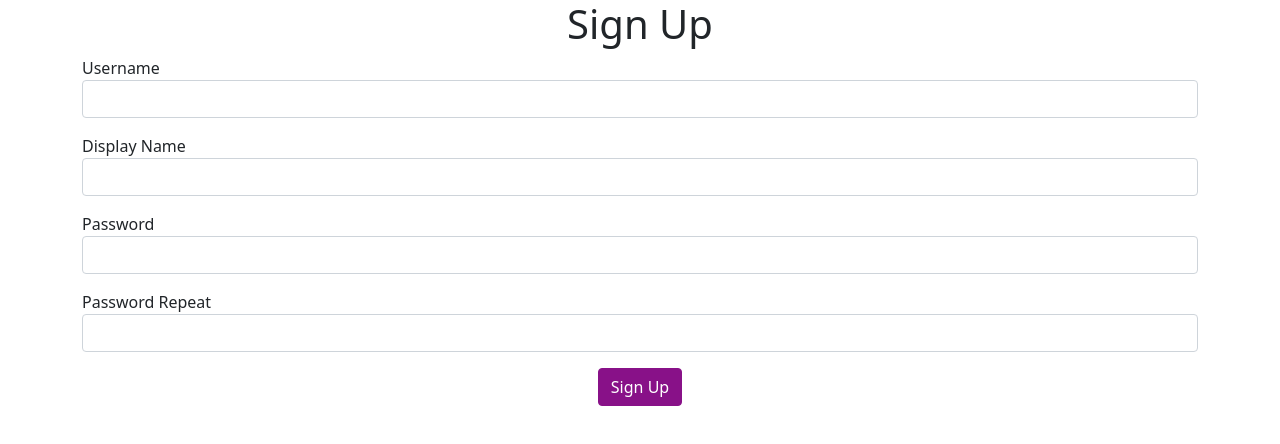
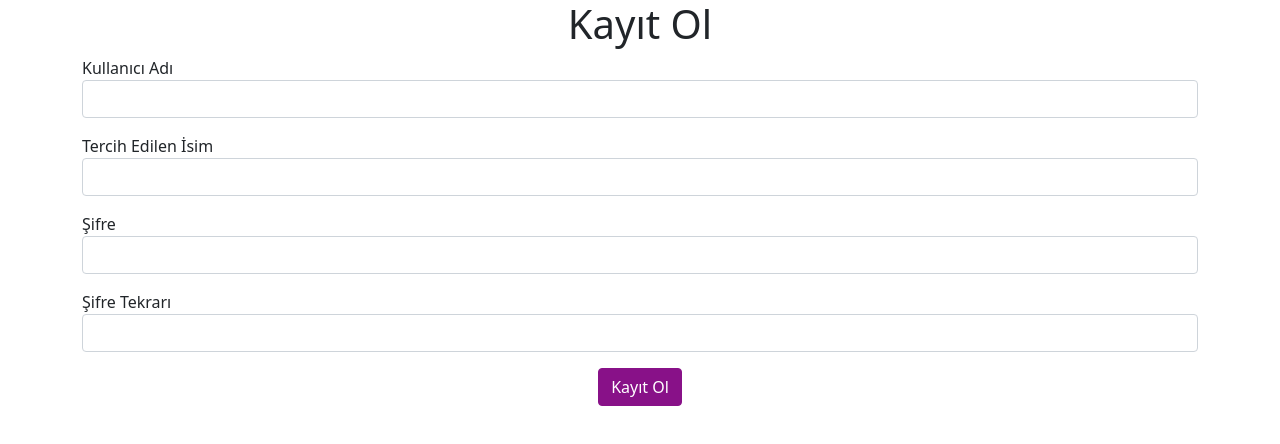
Before and after one commit to utkusenocak/hoxify, a React (Create React App) app in the folder frontend/: page / in a window 1280 px wide. Shown: the top 444 px of the page. Built offline with nearby package versions, Linux system fonts and the light colour scheme.

Commit message:
i18n in React added

```diff
--- a/frontend/package.json
+++ b/frontend/package.json
@@ -8,9 +8,11 @@
     "@testing-library/user-event": "^13.5.0",
     "axios": "^0.26.1",
     "bootstrap": "^5.1.3",
+    "i18next": "^21.6.14",
     "node-sass": "^7.0.1",
     "react": "^17.0.2",
     "react-dom": "^17.0.2",
+    "react-i18next": "^11.15.7",
     "react-scripts": "5.0.0",
     "web-vitals": "^2.1.4"
   },
--- /dev/null
+++ b/frontend/src/i18n.js
@@ -0,0 +1,43 @@
+import i18n from "i18next";
+import { initReactI18next } from "react-i18next";
+
+// the translations
+// (tip move them in a JSON file and import them,
+// or even better, manage them separated from your code: https://react.i18next.com/guides/multiple-translation-files)
+const resources = {
+  en: {
+    translation: {
+      "Sign Up": "Sign Up",
+      "Password mismatch": "Password mismatch",
+      Username: "Username",
+      "Display Name": "Display Name",
+      Password: "Password",
+      "Password Repeat": "Password Repeat",
+    },
+  },
+  tr: {
+    translation: {
+      "Sign Up": "Kayıt Ol",
+      "Password mismatch": "Şifreler Uyuşmuyor",
+      Username: "Kullanıcı Adı",
+      "Display Name": "Tercih Edilen İsim",
+      Password: "Şifre",
+      "Password Repeat": "Şifre Tekrarı",
+    },
+  },
+};
+
+i18n
+  .use(initReactI18next) // passes i18n down to react-i18next
+  .init({
+    resources,
+    lng: "tr", // language to use, more information here: https://www.i18next.com/overview/configuration-options#languages-namespaces-resources
+    // you can use the i18n.changeLanguage function to change the language manually: https://www.i18next.com/overview/api#changelanguage
+    // if you're using a language detector, do not define the lng option
+
+    interpolation: {
+      escapeValue: false, // react already safes from xss
+    },
+  });
+
+export default i18n;
--- a/frontend/src/pages/UserSignupPage.js
+++ b/frontend/src/pages/UserSignupPage.js
@@ -1,6 +1,7 @@
 import React from "react";
 import { signup } from "../api/apiCalls";
 import Input from "../components/Input";
+import { withTranslation } from "react-i18next";
 
 class UserSignupPage extends React.Component {
   state = {
@@ -14,12 +15,13 @@
   onChange = (event) => {
     const { name, value } = event.target;
     const errors = { ...this.state.errors };
+    const { t } = this.props;
     errors[name] = undefined;
     if (name === "password" || name === "passwordRepeat") {
       if (name === "password" && value !== this.state.passwordRepeat) {
-        errors.passwordRepeat = "Password mismatch";
+        errors.passwordRepeat = t("Password mismatch");
       } else if (name === "passwordRepeat" && value !== this.state.password) {
-        errors.passwordRepeat = "Password mismatch";
+        errors.passwordRepeat = t("Password mismatch");
       } else {
         errors.passwordRepeat = undefined;
       }
@@ -52,32 +54,33 @@
   render() {
     const { pendingApiCall, errors } = this.state;
     const { username, displayName, password, passwordRepeat } = errors;
+    const { t } = this.props;
     return (
       <div className="container">
         <form>
-          <h1 className="text-center">Sign Up</h1>
+          <h1 className="text-center">{t("Sign Up")}</h1>
           <Input
             name="username"
-            label="Username"
+            label={t("Username")}
             error={username}
             onChange={this.onChange}
           />
           <Input
             name="displayName"
-            label="Display Name"
+            label={t("Display Name")}
             error={displayName}
             onChange={this.onChange}
           />
           <Input
             name="password"
-            label="Password"
+            label={t("Password")}
             error={password}
             type="password"
             onChange={this.onChange}
           />
           <Input
             name="passwordRepeat"
-            label="Password Repeat"
+            label={t("Password Repeat")}
             error={passwordRepeat}
             type="password"
             onChange={this.onChange}
@@ -91,7 +94,7 @@
               {pendingApiCall && (
                 <span className="spinner-border spinner-border-sm"></span>
               )}
-              Sign Up
+              {t("Sign Up")}
             </button>
           </div>
         </form>
@@ -100,4 +103,6 @@
   }
 }
 
-export default UserSignupPage;
+const UserSignupPageWithTranslation = withTranslation()(UserSignupPage);
+
+export default UserSignupPageWithTranslation;
```
Also changed, not shown: frontend/src/index.js (+9 -8 lines), 1 other file (tests, documents, lock files or other folders).
